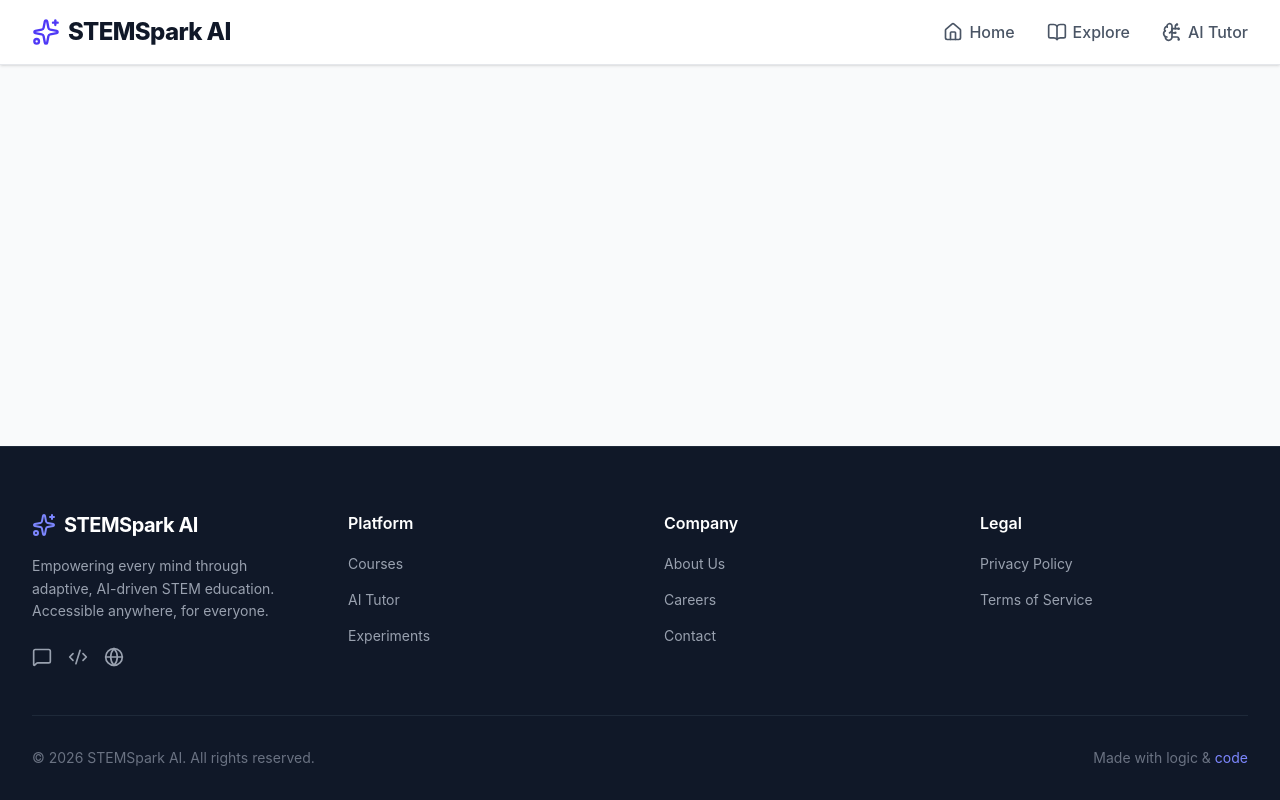
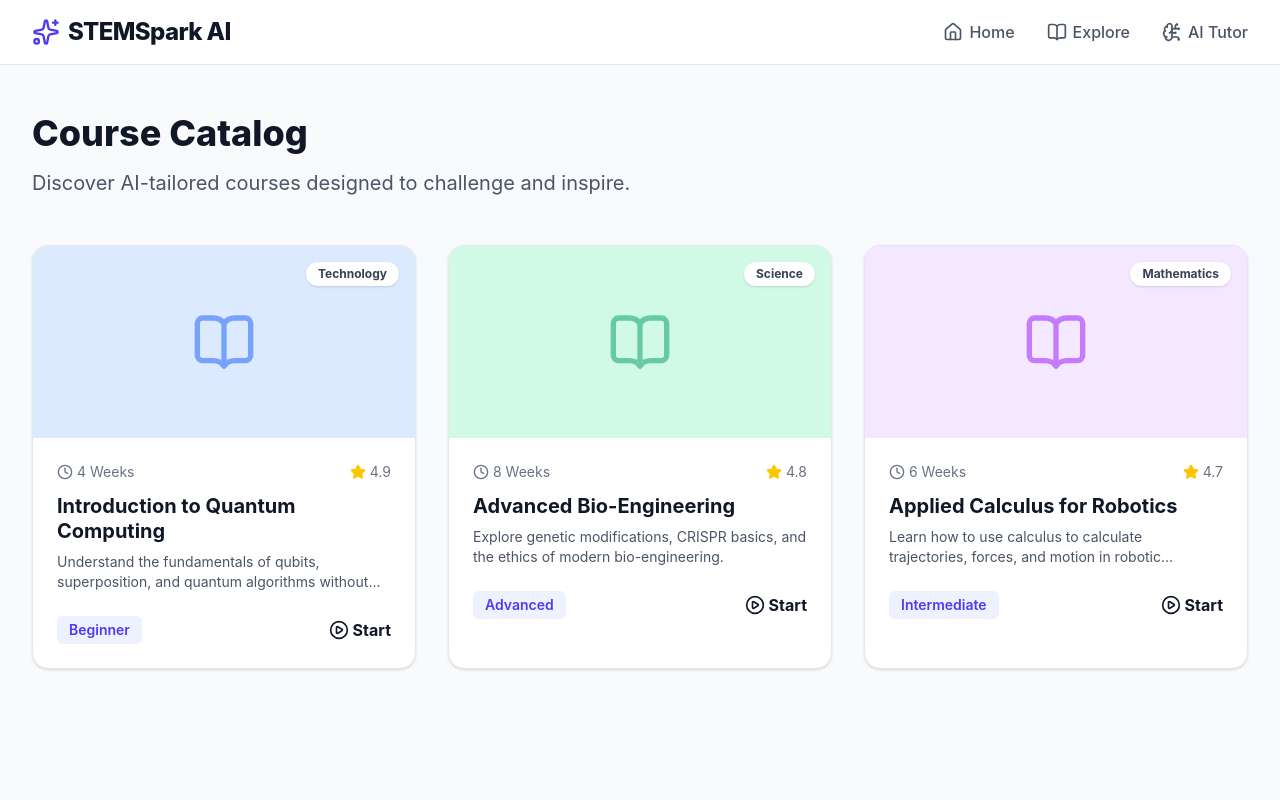
Before and after one commit to PrasadDnyandeoGadekar/stemspark-ai, a React (Vite) app in the folder frontend/: page /courses in a window 1280 px wide. Shown: the top 800 px of the page. Built offline with nearby package versions, Linux system fonts and the light colour scheme.

Commit message:
Built interactive Course catalog page and linked routing

```diff
--- a/frontend/src/App.jsx
+++ b/frontend/src/App.jsx
@@ -2,22 +2,22 @@ import { BrowserRouter as Router, Routes, Route } from 'react-router-dom';
 import Navbar from './components/Navbar';
 import Footer from './components/Footer';
 import Home from './pages/Home';
+import Courses from './pages/Courses'; // <-- We imported the new page here
 
 function App() {
   return (
     <Router>
       <div className="min-h-screen bg-gray-50 flex flex-col">
-        {/* Top Navigation */}
         <Navbar />
 
-        {/* Main Content Area */}
         <main className="flex-grow">
           <Routes>
             <Route path="/" element={<Home />} />
+            {/* We added the new route here: */}
+            <Route path="/courses" element={<Courses />} />
           </Routes>
         </main>
 
-        {/* Bottom Footer */}
         <Footer />
       </div>
     </Router>
--- a/frontend/src/components/Navbar.jsx
+++ b/frontend/src/components/Navbar.jsx
@@ -22,7 +22,7 @@ function Navbar() {
               <Home className="h-5 w-5 sm:mr-1.5" />
               <span className="hidden sm:inline">Home</span>
             </Link>
-            <Link to="/" className="text-gray-600 hover:text-indigo-600 flex items-center font-medium transition-colors">
+            <Link to="/courses" className="text-gray-600 hover:text-indigo-600 flex items-center font-medium transition-colors">
               <BookOpen className="h-5 w-5 sm:mr-1.5" />
               <span className="hidden sm:inline">Explore</span>
             </Link>
--- /dev/null
+++ b/frontend/src/pages/Courses.jsx
@@ -0,0 +1,91 @@
+import React from 'react';
+import { BookOpen, Clock, Star, PlayCircle } from 'lucide-react';
+
+function Courses() {
+  // We store course data in an array so it is easy to update later
+  const courseList = [
+    {
+      title: "Introduction to Quantum Computing",
+      category: "Technology",
+      level: "Beginner",
+      duration: "4 Weeks",
+      rating: "4.9",
+      description: "Understand the fundamentals of qubits, superposition, and quantum algorithms without advanced math.",
+      imageColor: "bg-blue-100",
+      iconColor: "text-blue-600"
+    },
+    {
+      title: "Advanced Bio-Engineering",
+      category: "Science",
+      level: "Advanced",
+      duration: "8 Weeks",
+      rating: "4.8",
+      description: "Explore genetic modifications, CRISPR basics, and the ethics of modern bio-engineering.",
+      imageColor: "bg-emerald-100",
+      iconColor: "text-emerald-600"
+    },
+    {
+      title: "Applied Calculus for Robotics",
+      category: "Mathematics",
+      level: "Intermediate",
+      duration: "6 Weeks",
+      rating: "4.7",
+      description: "Learn how to use calculus to calculate trajectories, forces, and motion in robotic systems.",
+      imageColor: "bg-purple-100",
+      iconColor: "text-purple-600"
+    }
+  ];
+
+  return (
+    <div className="bg-gray-50 min-h-screen py-12">
+      <div className="max-w-7xl mx-auto px-4 sm:px-6 lg:px-8">
+
+        {/* Page Header */}
+        <div className="mb-12">
+          <h1 className="text-4xl font-extrabold text-gray-900 mb-4">Course Catalog</h1>
+          <p className="text-xl text-gray-600">Discover AI-tailored courses designed to challenge and inspire.</p>
+        </div>
+
+        {/* Course Grid */}
+        <div className="grid grid-cols-1 md:grid-cols-2 lg:grid-cols-3 gap-8">
+          {courseList.map((course, index) => (
+            <div key={index} className="bg-white rounded-2xl shadow-sm border border-gray-200 overflow-hidden hover:shadow-xl transition-all duration-300 transform hover:-translate-y-1">
+
+              {/* Card Image Area (Placeholder) */}
+              <div className={`h-48 ${course.imageColor} flex items-center justify-center relative`}>
+                <BookOpen className={`w-16 h-16 ${course.iconColor} opacity-50`} />
+                <div className="absolute top-4 right-4 bg-white px-3 py-1 rounded-full text-xs font-bold text-gray-700 shadow-sm">
+                  {course.category}
+                </div>
+              </div>
+
+              {/* Card Content Area */}
+              <div className="p-6">
+                <div className="flex items-center justify-between text-sm text-gray-500 mb-3">
+                  <span className="flex items-center"><Clock className="w-4 h-4 mr-1"/> {course.duration}</span>
+                  <span className="flex items-center"><Star className="w-4 h-4 mr-1 text-yellow-400 fill-current"/> {course.rating}</span>
+                </div>
+
+                <h3 className="text-xl font-bold text-gray-900 mb-2 leading-tight">{course.title}</h3>
+                <p className="text-gray-600 text-sm mb-6 line-clamp-2">{course.description}</p>
+
+                <div className="flex items-center justify-between mt-auto">
+                  <span className="text-sm font-semibold text-indigo-600 bg-indigo-50 px-3 py-1 rounded-md">
+                    {course.level}
+                  </span>
+                  <button className="flex items-center text-gray-900 font-bold hover:text-indigo-600 transition-colors">
+                    <PlayCircle className="w-5 h-5 mr-1" /> Start
+                  </button>
+                </div>
+              </div>
+
+            </div>
+          ))}
+        </div>
+
+      </div>
+    </div>
+  );
+}
+
+export default Courses;
```
